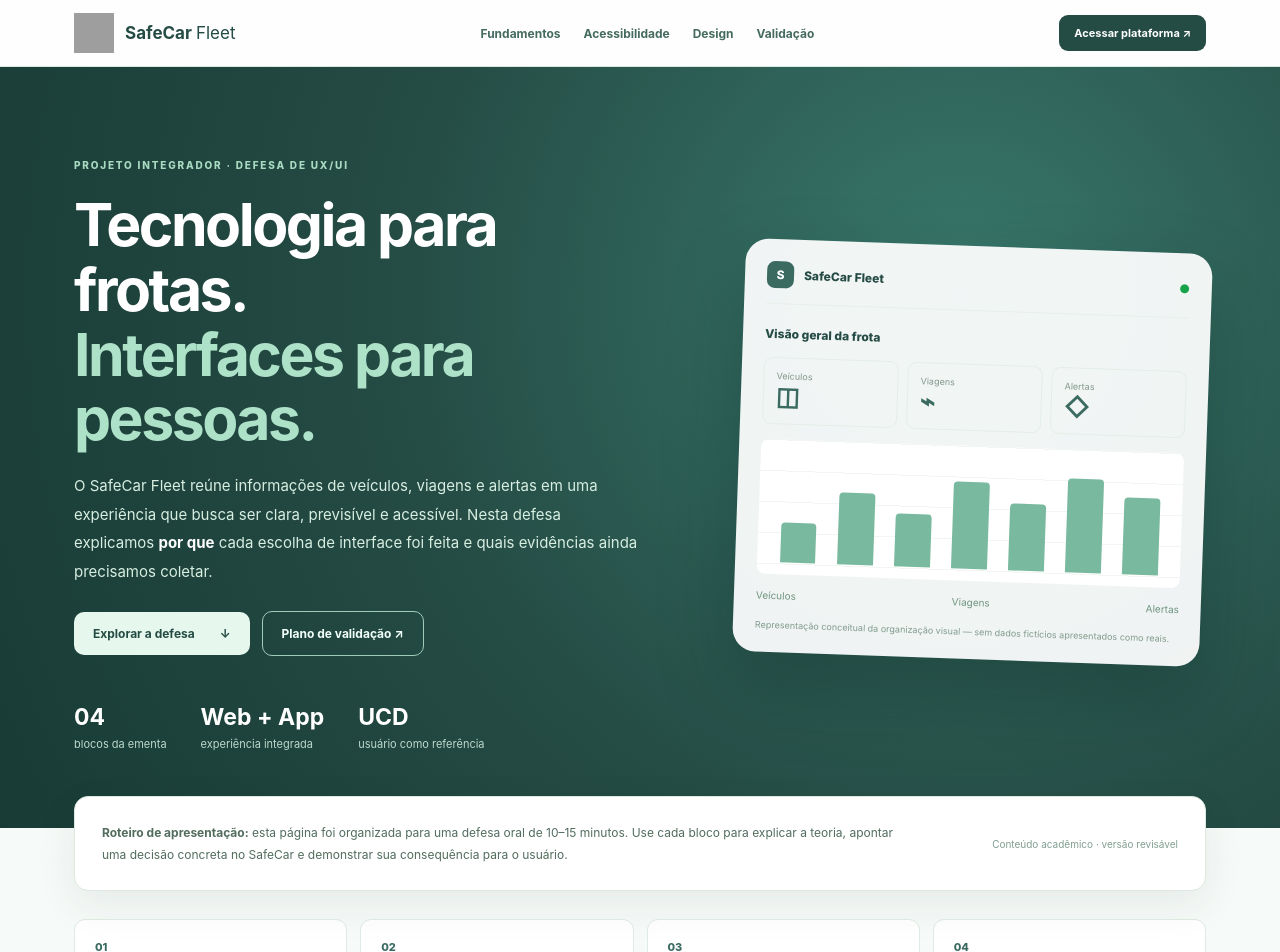
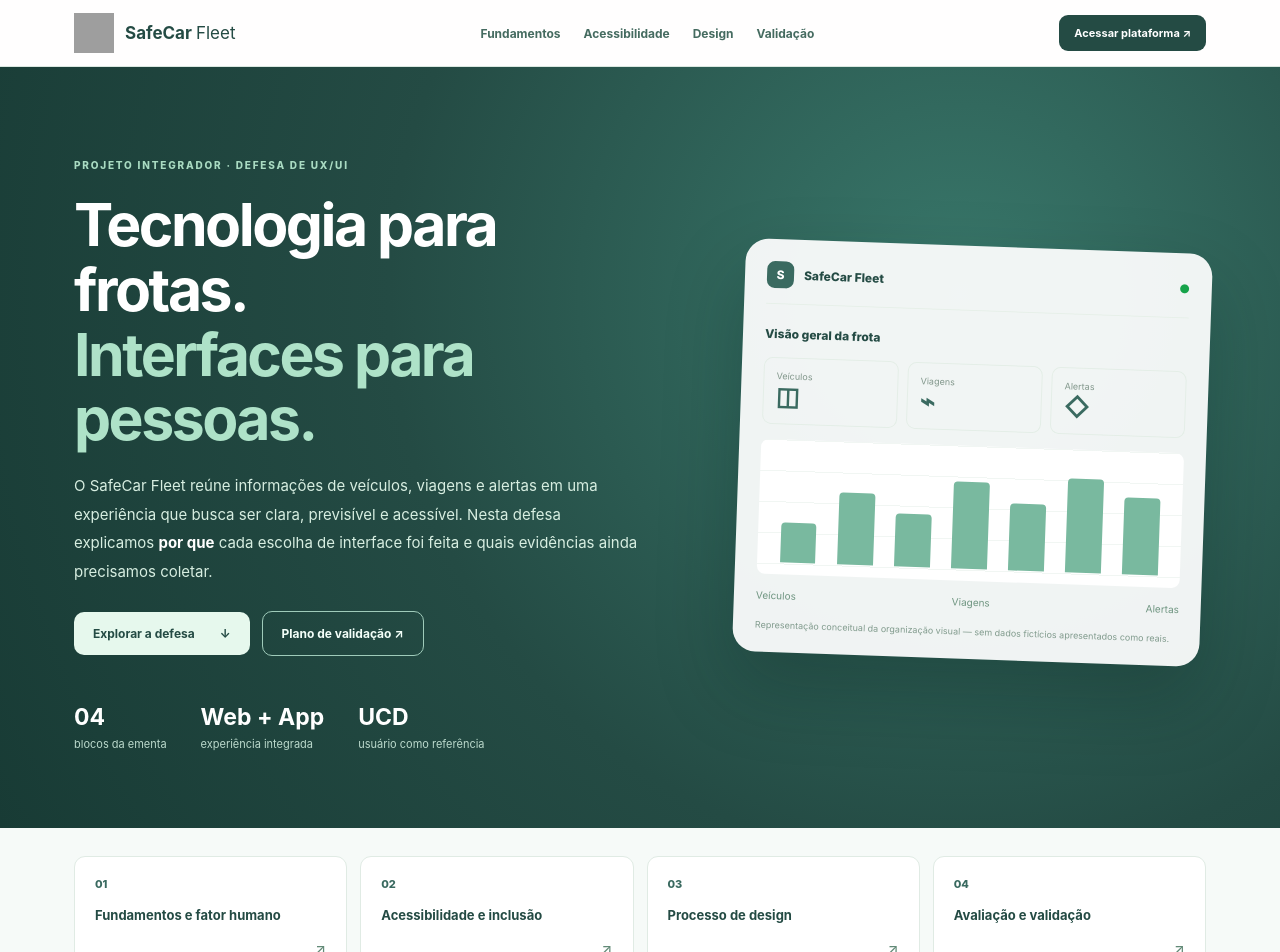
Before and after one commit to CauaCarvalhoo/safecar-app, a Next.js app in the folder dashboard/: page /sobre-nos in a window 1280 px wide. Shown: the top 952 px of the page. Built offline with nearby package versions, Linux system fonts and the light colour scheme; grey boxes are pictures that could not be loaded.

Commit message:
chore(web): simplify about us labels and remove presentation note

```diff
--- a/dashboard/app/sobre-nos/page.tsx
+++ b/dashboard/app/sobre-nos/page.tsx
@@ -53,7 +53,6 @@ export default function SobreNos() {
         </div>
       </section>
       <div className="ux-container">
-        <section className="ux-intro" aria-label="Como usar este material"><p><strong>Roteiro de apresentação:</strong> esta página foi organizada para uma defesa oral de 10–15 minutos. Use cada bloco para explicar a teoria, apontar uma decisão concreta no SafeCar e demonstrar sua consequência para o usuário.</p><span>Conteúdo acadêmico · versão revisável</span></section>
         <nav className="ux-section-index" aria-label="Índice da defesa">{sections.map(s=><a key={s.id} href={"#"+s.id}><span>{s.number}</span><strong>{s.name}</strong><span aria-hidden="true">↗</span></a>)}</nav>
 
         <section className="ux-section" id="fundamentos" aria-labelledby="fundamentos-title">
```
